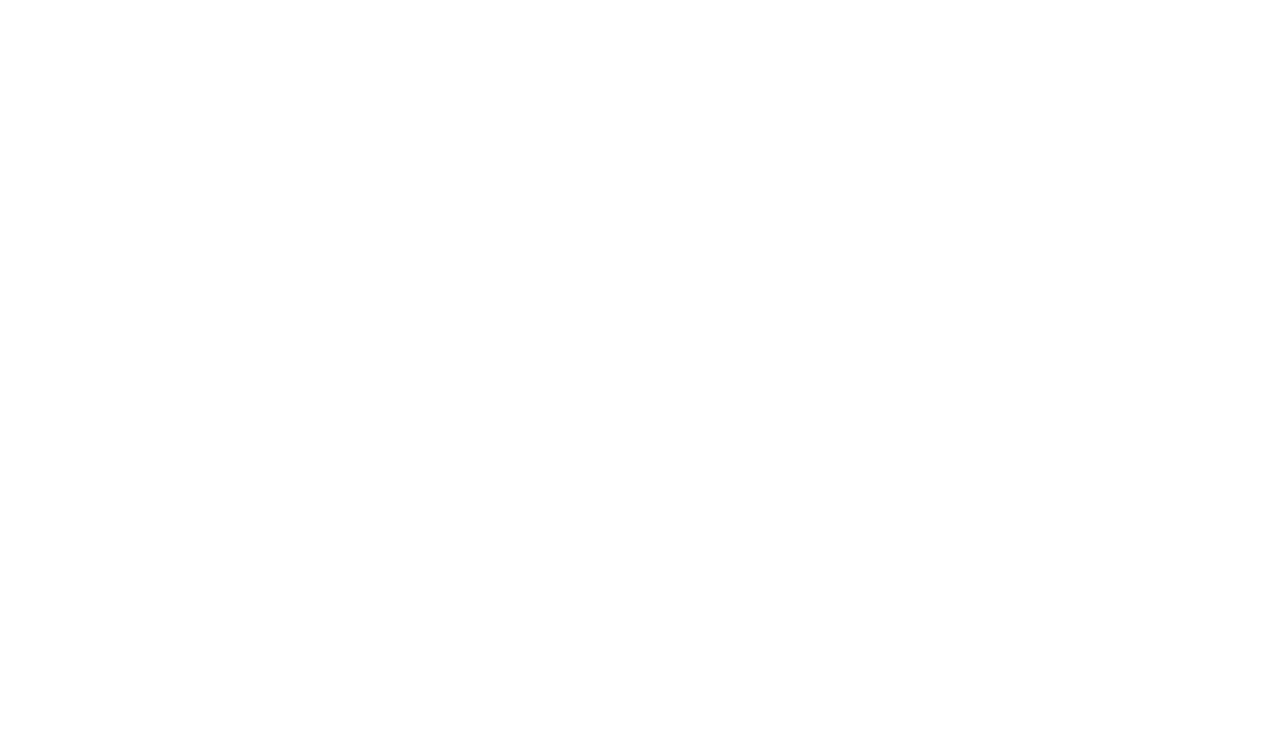
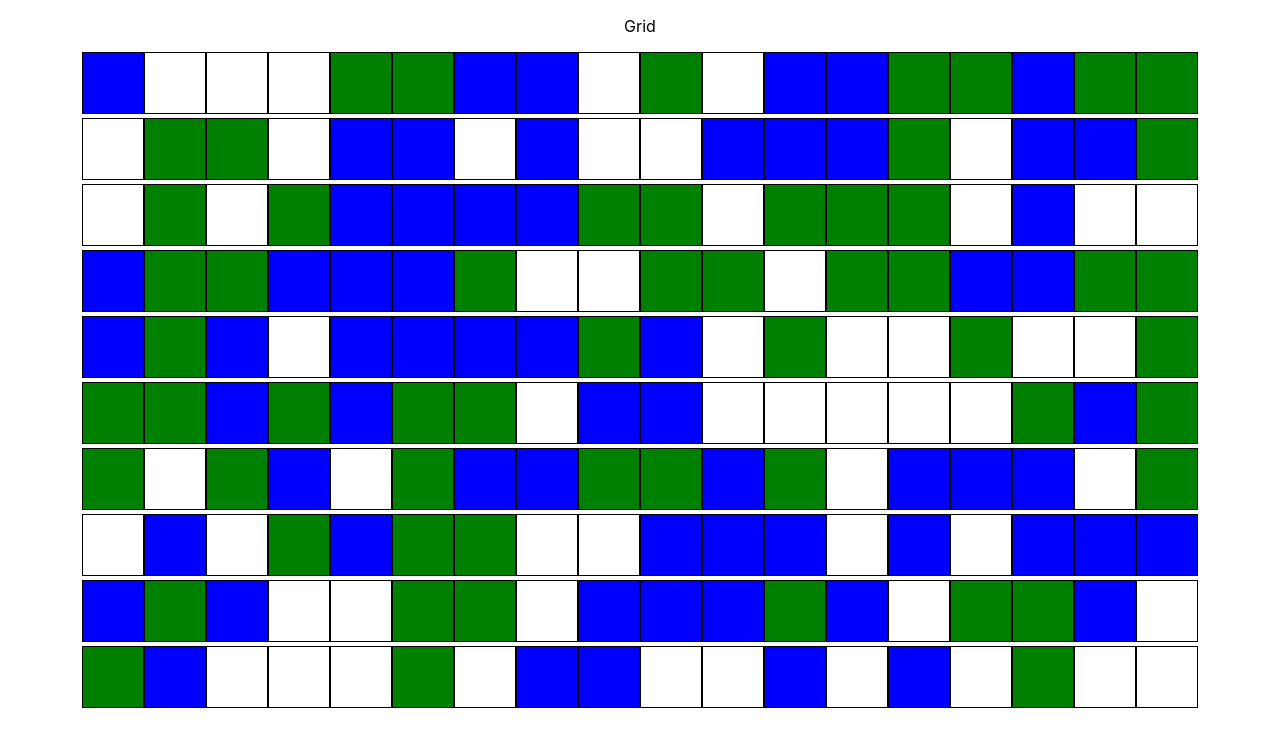
Before and after one commit to nicolosponziello/pathfinding-visualizer-react, a React (Create React App) app: page / in a window 1280 px wide. Shown: the top 746 px of the page. Built offline with nearby package versions, Linux system fonts and the light colour scheme.

Commit message:
add grid drawing

```diff
--- a/src/App.tsx
+++ b/src/App.tsx
@@ -1,8 +1,40 @@
 import React from "react";
 import './App.css';
+import { NodeState } from "./NodeState";
+import { Grid } from "./components/Grid";
+import {
+  SQUARE_WIDTH,
+  SQUARE_HEIGHT,
+  GRID_HEIGHT,
+  GRID_WIDTH,
+} from "./constants";
+
+
+
 
 function App() {
-  return <div className="App"></div>;
+  var grid = Array<Array<NodeState>>();
+  for (var i = 0; i < GRID_HEIGHT / SQUARE_HEIGHT; i++) {
+    var tmp = Array<NodeState>();
+    for (var j = 0; j < GRID_WIDTH / SQUARE_WIDTH; j++) {
+      var randomNum = Math.random();
+
+      if (randomNum < 0.33) {
+        tmp.push(NodeState.BLANK);
+      } else if (randomNum < 0.66) {
+        tmp.push(NodeState.DISCOVERED);
+      } else {
+        tmp.push(NodeState.VISITED);
+      }
+    }
+    grid.push(tmp);
+  }
+
+  return (
+    <div className="App">
+      <Grid grid={grid} />
+    </div>
+  );
 }
 
 export default App;
--- /dev/null
+++ b/src/NodeState.ts
@@ -0,0 +1,5 @@
+export enum NodeState {
+  BLANK,
+  VISITED,
+  DISCOVERED,
+}
--- /dev/null
+++ b/src/components/Grid.tsx
@@ -0,0 +1,43 @@
+import React from "react";
+import { SQUARE_HEIGHT, SQUARE_WIDTH } from "../constants";
+import { NodeState } from "../NodeState";
+interface Props {
+  grid: Array<Array<NodeState>>;
+}
+
+export const Grid = (props: Props) => {
+  var elements: any = [];
+  props.grid.forEach((r) => {
+    r.forEach((el) => {
+      console.log("timeout");
+      var color = "white";
+      if (el == NodeState.DISCOVERED) {
+        color = "blue";
+      }
+      if (el == NodeState.VISITED) {
+        color = "green";
+      }
+      elements.push(
+        <div
+          key={Math.random()}
+          style={{
+            width: SQUARE_WIDTH,
+            height: SQUARE_HEIGHT,
+            border: "1px solid black",
+            display: "inline-block",
+            margin: 0,
+            padding: 0,
+            backgroundColor: color,
+          }}
+        ></div>
+      );
+    });
+    elements.push(<br />);
+  });
+  return (
+    <>
+      <p>Grid</p>
+      <div style={{ textAlign: "center" }}>{elements}</div>
+    </>
+  );
+};
--- /dev/null
+++ b/src/constants.ts
@@ -0,0 +1,5 @@
+export const SQUARE_WIDTH = 60;
+export const SQUARE_HEIGHT = 60;
+
+export const GRID_WIDTH = window.innerWidth * 0.8;
+export const GRID_HEIGHT = window.innerHeight * 0.7;
```
